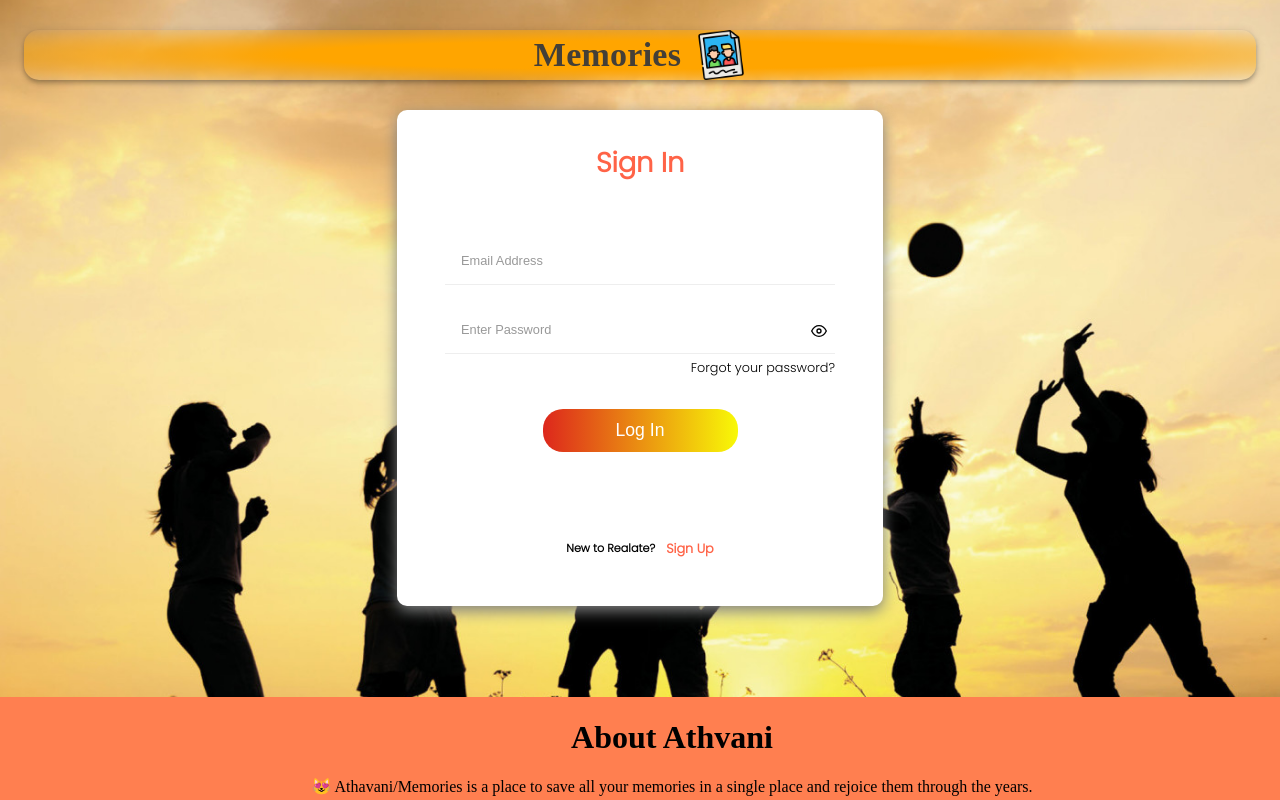
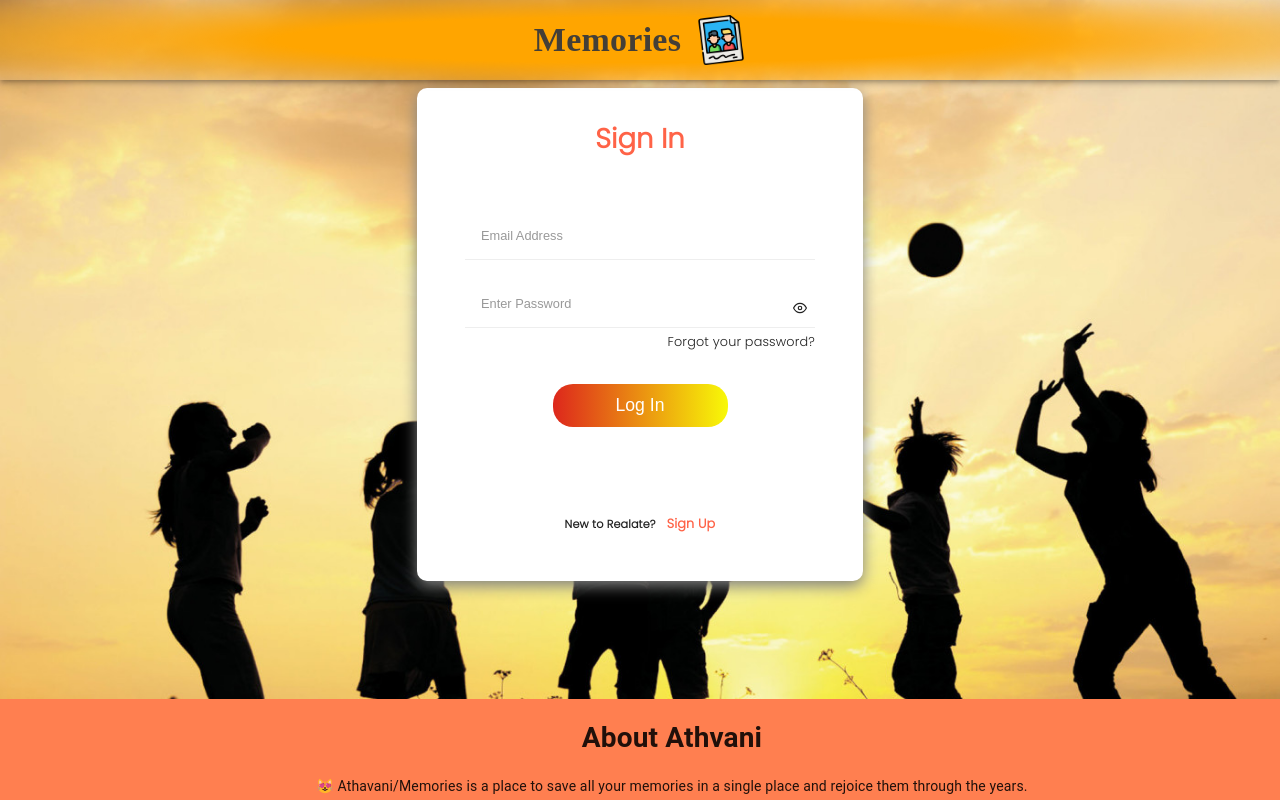
Before and after one commit to Tejas1510/Athavani, a React (Create React App) app in the folder client/: page /signin in a window 1280 px wide. Shown: the top 800 px of the page. Built offline with nearby package versions, Linux system fonts and the light colour scheme; no server answers; a web font is replaced by a local one.

Commit message:
✨ Left Navbar (#219)

```diff
--- a/client/src/App.js
+++ b/client/src/App.js
@@ -4,7 +4,6 @@ import { Switch, Route, useHistory, Link } from 'react-router-dom';
 import { toast } from 'react-toastify';
 import 'react-toastify/dist/ReactToastify.css';
 import { Container, AppBar, Typography, Grid, Grow, Button, Dialog } from '@material-ui/core';
-import ExitToAppIcon from '@material-ui/icons/ExitToApp';
 import memories from './Images/memories.png'
 import Form from './components/Form/Form';
 import Posts from './components/Posts/Posts';
@@ -21,8 +20,61 @@ import Error404 from './components/404/Error404';
 import * as api from './api/index';
 import Footer from './components/Footer/Footer';
 import noProfilePhoto from "./assets/noProfilePhoto.jpg";
+import React from "react";
+import CssBaseline from "@material-ui/core/CssBaseline";
+import Drawer from "@material-ui/core/Drawer";
+import Hidden from "@material-ui/core/Hidden";
+import IconButton from "@material-ui/core/IconButton";
+import List from "@material-ui/core/List";
+import ListItem from "@material-ui/core/ListItem";
+import ListItemIcon from "@material-ui/core/ListItemIcon";
+import ListItemText from "@material-ui/core/ListItemText";
+import MenuIcon from "@material-ui/icons/Menu";
+import { makeStyles, useTheme } from "@material-ui/core/styles";
+import HomeOutlinedIcon from "@material-ui/icons/HomeOutlined";
+import PostAddOutlinedIcon from "@material-ui/icons/PostAddOutlined";
+import FilterListOutlinedIcon from "@material-ui/icons/FilterListOutlined";
+import CardMembershipOutlinedIcon from "@material-ui/icons/CardMembershipOutlined";
+import PersonOutlineOutlinedIcon from "@material-ui/icons/PersonOutlineOutlined";
+import ExitToAppOutlinedIcon from "@material-ui/icons/ExitToAppOutlined";
 
-function App() {
+const drawerWidth = 240;
+
+const useStyl = makeStyles((theme) => ({
+  root: {
+    display: "flex"
+  },
+  drawer: {
+    [theme.breakpoints.up("sm")]: {
+      width: drawerWidth,
+      flexShrink: 0
+    }
+  },
+  appBar: {
+    [theme.breakpoints.up("sm")]: {
+      width: "100%",
+      marginLeft: drawerWidth
+    }
+  },
+  menuButton: {
+    marginRight: theme.spacing(2),
+    [theme.breakpoints.up("sm")]: {
+      display: "none"
+    }
+  },
+  toolbar: theme.mixins.toolbar,
+  drawerPaper: {
+    width: drawerWidth,
+    height: 'calc(100% - 80px)',
+    top: 80
+  },
+  content: {
+    flexGrow: 1,
+    padding: theme.spacing(3),
+  },
+}));
+
+function App(props) {
 
   let history = useHistory();
   toast.configure();
@@ -32,8 +84,15 @@ function App() {
   const dispatch = useDispatch();
   const [currentId, setCurrentId] = useState(null);
   const [userImg, setUserImg] = useState(noProfilePhoto);
+  const [OpenSubscription, setOpenSubscription] = useState(false);
+  const [openCreatePost, setOpenCreatePost] = useState(false);
+  const classs = useStyl();
+  const theme = useTheme();
+  const [mobileOpen, setMobileOpen] = React.useState(false);
 
-  const [openCreatePost, setOpenCreatePost] = useState(false);
+  const handleDrawerToggle = () => {
+    setMobileOpen(!mobileOpen);
+  };
 
 
   useEffect(() => {
@@ -73,14 +132,23 @@ function App() {
 
   return (
     <div>
-    <Container maxWidth="lg">
-      <AppBar className={classes.appBar} position="static" style={{background: "radial-gradient(orange 40%,transparent)"}} color="inherit">
+      <AppBar className={classes.appBar} position="fixed" style={{background: "radial-gradient(orange 40%,transparent)"}} color="inherit">
+      {logout && <IconButton
+            color="inherit"
+            aria-label="open drawer"
+            edge="start"
+            onClick={handleDrawerToggle}
+            className={classs.menuButton}
+          >
+            <MenuIcon />
+          </IconButton>}
+
         <Typography className={classes.heading} variant="h4" align="center">Memories</Typography>
         <img className={classes.image} height="50" src={memories} alt="Memories"></img>
         {logout && (
           <>
-            <img className={classes.menuIcon} height="50" src={userImg} alt="Memories" onClick={() => toggleMenu()}></img>
-        <div className={classes.menuBox} id="menuBox">
+            {/* <img className={classes.menuIcon} height="50" src={userImg} alt="Memories" onClick={() => toggleMenu()}></img> */}
+        {/* <div className={classes.menuBox} id="menuBox">
             <ul>
               <li>
                 <Link
@@ -107,12 +175,128 @@ function App() {
                   </h1>
               </li>
             </ul>
-          </div>
+          </div> */}
           </>
         )}
       </AppBar>
-      <Grow in>
-        <Container>
+      <div className={classs.root}>
+      <CssBaseline />
+      {logout &&
+      <nav className={classs.drawer}>
+        <Hidden smUp implementation="css">
+
+          <Drawer
+            container={window.document.body}
+            variant="temporary"
+            anchor={theme.direction === "rtl" ? "right" : "left"}
+            open={mobileOpen}
+            onClose={handleDrawerToggle}
+            classes={{
+              paper: classs.drawerPaper
+            }}
+            ModalProps={{
+              keepMounted: true
+            }}
+
+          >
+            <div>
+      <div className={classs.toolbar} />
+
+      <List>
+        <ListItem button component={Link} to="/profile">
+          <ListItemIcon>
+            <HomeOutlinedIcon />
+          </ListItemIcon>
+          <ListItemText primary="Home" />
+        </ListItem>
+        <ListItem button onClick={() => {
+                    setOpenCreatePost(true)
+                    }}>
+          <ListItemIcon>
+            <PostAddOutlinedIcon />
+          </ListItemIcon>
+          <ListItemText primary="Create Post" />
+        </ListItem>
+
+        <ListItem button component={Link} to="/profile">
+          <ListItemIcon>
+            <PersonOutlineOutlinedIcon />
+          </ListItemIcon>
+          <ListItemText primary="Profile" />
+        </ListItem>
+        <ListItem button onClick={() => {
+                    setOpenSubscription(true)
+                    }}>
+          <ListItemIcon>
+            <CardMembershipOutlinedIcon />
+          </ListItemIcon>
+          <ListItemText primary="Subscribe" />
+        </ListItem>
+        <ListItem button onClick={() => logoutHandle()}>
+          <ListItemIcon>
+            <ExitToAppOutlinedIcon />
+          </ListItemIcon>
+          <ListItemText primary="Logout" />
+        </ListItem>
+      </List>
+    </div>
+          </Drawer>
+        </Hidden>
+        <Hidden xsDown implementation="css">
+          <Drawer
+            classes={{
+              paper: classs.drawerPaper
+            }}
+            variant="permanent"
+            open
+          >
+            <div>
+      <div className={classs.toolbar} />
+      <List>
+        <ListItem button component={Link} to="/">
+          <ListItemIcon>
+            <HomeOutlinedIcon />
+          </ListItemIcon>
+          <ListItemText primary="Home" />
+        </ListItem>
+        <ListItem button onClick={() => {
+                    setOpenCreatePost(true)
+                    }}>
+          <ListItemIcon>
+            <PostAddOutlinedIcon />
+          </ListItemIcon>
+          <ListItemText primary="Create Post" />
+        </ListItem>
+
+        <ListItem button component={Link} to="/profile">
+          <ListItemIcon>
+            <PersonOutlineOutlinedIcon />
+          </ListItemIcon>
+          <ListItemText primary="Profile" />
+        </ListItem>
+        <ListItem button onClick={() => {
+                    setOpenSubscription(true)
+                    }}>
+          <ListItemIcon>
+            <CardMembershipOutlinedIcon />
+          </ListItemIcon>
+          <ListItemText primary="Subscribe" />
+        </ListItem>
+        <ListItem button onClick={() => logoutHandle()}>
+          <ListItemIcon>
+            <ExitToAppOutlinedIcon />
+          </ListItemIcon>
+          <ListItemText primary="Logout" />
+        </ListItem>
+      </List>
+    </div>
+          </Drawer>
+        </Hidden>
+      </nav>}
+      <main className={classs.content}>
+        <div className={classs.toolbar} />
+        <Grow in>
+        <div>
           <Switch>
             <Route path="/" exact>
               <Grid container className={classes.mainContainer} justify="space-between" alignItems="stretch" spacing={3}>
@@ -132,7 +316,15 @@ function App() {
                       <Form currentId={currentId} setCurrentId={setCurrentId} setOpenCreatePost={setOpenCreatePost}/>
                       </div>
                   </Dialog>
-                  <MailForm />
+                  <Dialog
+                    fullWidth={true}
+                    open={OpenSubscription}
+                    maxWidth="sm"
+                    onClose={() => setOpenSubscription(false)}
+                    aria-labelledby="responsive-dialog-title"
+                  >
+                      <MailForm />
+                  </Dialog>
                 </Grid>
               </Grid>
             </Route>
@@ -155,10 +347,14 @@ function App() {
               <Error404 />
             </Route>
           </Switch>
-        </Container>
+        </div>
       </Grow>
-    </Container>
-    <Footer/>
+
+        </main>
+
+      </div>
+
+      <Footer/>
     </div>
   );
 }
--- a/client/src/components/Footer/Footer.js
+++ b/client/src/components/Footer/Footer.js
@@ -11,23 +11,7 @@ function Footer() {
     <div>
       <footer>
         <div style={{ position: "relative" }}>
-          <svg
-            viewBox="0 -20 700 110"
-            width="100%"
-            height="50px"
-            preserveAspectRatio="none"
-            style={{ position: "absolute", top: "110px" }}
-          >
-            <path
-              transform="translate(0, -20)"
-              d="M0,10 c80,-22 240,0 350,18 c90,17 260,7.5 350,-20 v50 h-700"
-              fill="#FFAA00"
-            />
-            <path
-              d="M0,10 c80,-18 230,-12 350,7 c80,13 260,17 350,-5 v100 h-700z"
-              fill="#FF7F50"
-            />
-          </svg>
+
           <div
             class="footer-row"
            >
--- a/client/src/components/MailForm/MailForm.js
+++ b/client/src/components/MailForm/MailForm.js
@@ -29,8 +29,8 @@ const MailForm = () => {
 
     return (
         <Paper style={{
-            marginTop: '10px',
-            borderRadius: '12px',
+            marginTop: '0',
+            borderRadius: '5px',
             background: 'linear-gradient(180deg, rgb(255 192 146 / 85%) 48%, rgb(253 226 52 / 0.71) 100%)'
         }}>
             <div id="container">
@@ -40,6 +40,7 @@ const MailForm = () => {
                     value={mailPostData.email}
                     onChange={(e) => setMailPostData({email: e.target.value})}
                 />
+                <br></br>
                 <button onClick={(e) => handleSubmit(e)}>Subscribe</button>
             </div>
         </Paper>
--- a/client/src/style.js
+++ b/client/src/style.js
@@ -2,13 +2,12 @@ import { makeStyles } from '@material-ui/core/styles';
 
 export default makeStyles((theme) => ({
   appBar: {
-    borderRadius: 15,
-    margin: '30px 0',
+    padding:'15px 0',
+    margin: '0 0 15px 0',
     display: 'flex',
     flexDirection: 'row',
     justifyContent: 'center',
     alignItems: 'center',
-    position: 'relative',
     "& .active": {
       visibility: "visible",
       opacity: "1",
@@ -78,5 +77,5 @@ export default makeStyles((theme) => ({
     mainContainer:{
       flexDirection:'column-reverse'
     },
-  }
+  },
 }));
```
